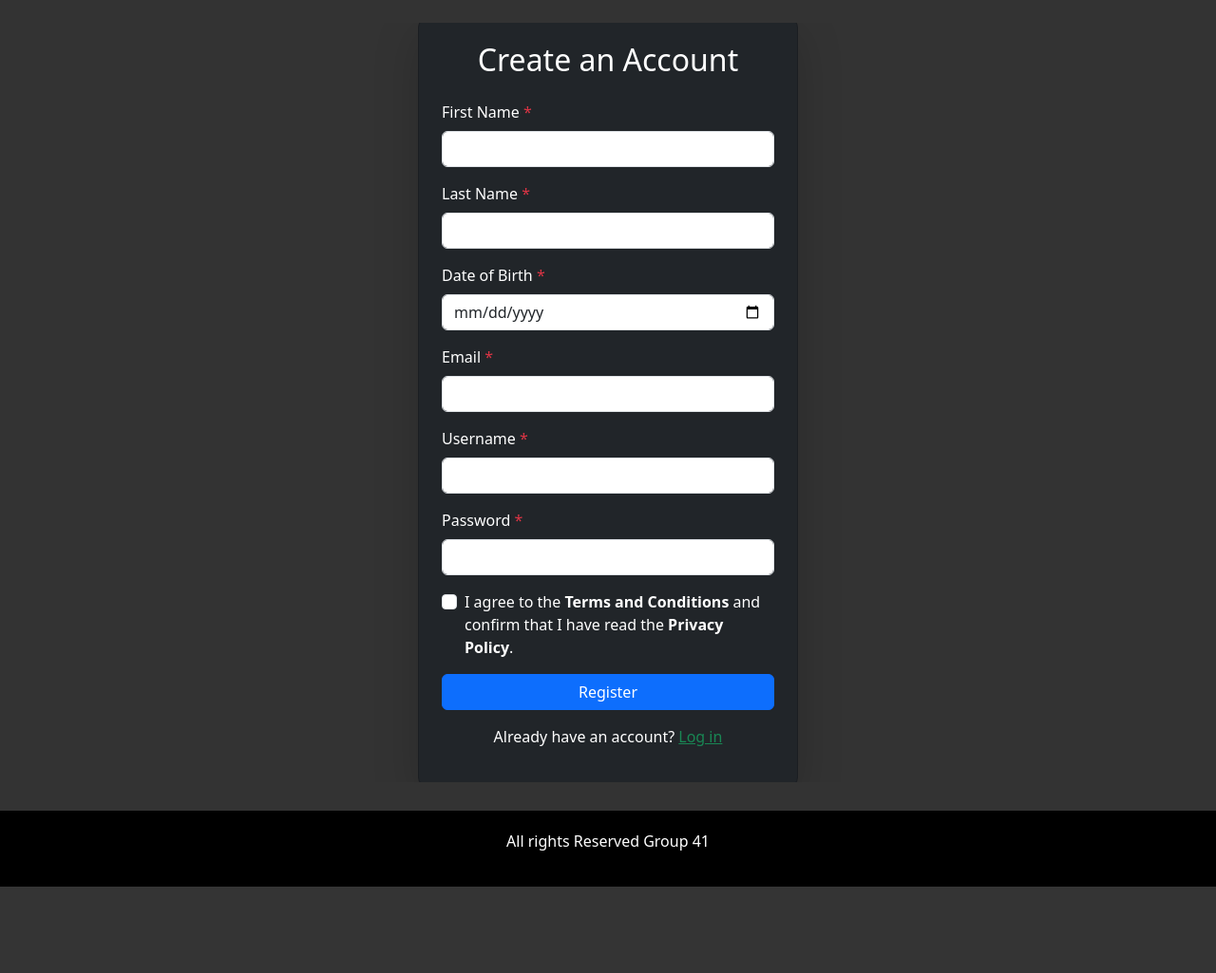
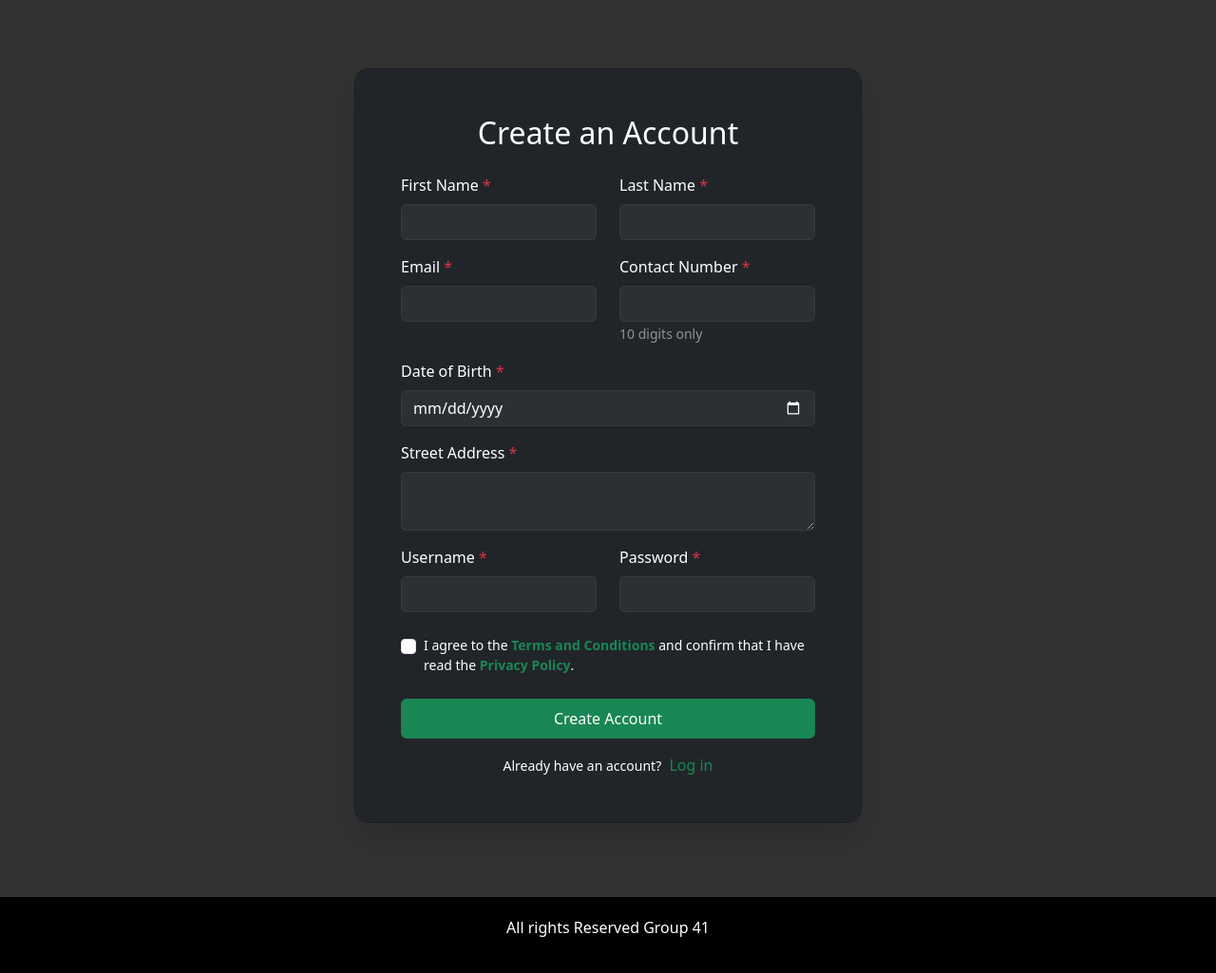
Before and after one commit to webdevelopment207/iab207-Demo, a Flask app: page /register in a window 1280 px wide. Shown: the part 56-1081 px from the top of the page at 95% size. Before the commit the page ends 990 px from the top, so only its background shows below. Run offline with Flask 3, Linux system fonts and the light colour scheme.

Commit message:
Add address + contact collcetion, modify db, fix form

```diff
--- /dev/null
+++ b/dropdb.py
@@ -0,0 +1,6 @@
+# In Python console or script
+from index import create_app, db
+app = create_app()
+with app.app_context():
+    db.drop_all()
+    db.create_all()
--- a/index/models.py
+++ b/index/models.py
@@ -13,6 +13,8 @@ class User(UserMixin, db.Model):  # Inherit from UserMixin
     password = db.Column(db.String(200), nullable=False)  # For storing hashed passwords
     bio = db.Column(db.Text, nullable=True)  # Optional field for user bio
     created_at = db.Column(db.DateTime, default=datetime.utcnow)  # Track creation time
+    contact_number = db.Column(db.String(20), nullable=False)
+    street_address = db.Column(db.String(200), nullable=False)
 
     def __repr__(self):
         return f'<User {self.username}>'
--- a/index/templates/register.html
+++ b/index/templates/register.html
@@ -1,51 +1,121 @@
 {% extends "base.html" %}
+{% block title %}Register - realTickets{% endblock %}
+{% block content %}
 
-{% block title %}Register - realTickets{% endblock %}
+<div class="container py-5">
+    <div class="row justify-content-center">
+        <div class="col-12 col-md-8 col-lg-6">
+            <div class="card bg-dark text-white shadow-lg" style="border-radius: 15px;">
+                <div class="card-body p-4 p-md-5">
+                    <h2 class="text-center mb-4">Create an Account</h2>
 
-{% block content %}
-<div class="d-flex justify-content-center align-items-center vh-100">
-    <div class="card p-4 text-white bg-dark shadow-lg" style="max-width: 400px; width: 100%; border-radius: 10px;">
-        <h2 class="text-center mb-4">Create an Account</h2>
-        <form method="POST" action="{{ url_for('main.register') }}">
-            <div class="mb-3">
-                <label for="firstName" class="form-label">First Name <span class="text-danger">*</span></label>
-                <input type="text" class="form-control" id="firstName" name="first_name" required>
+                    <form method="POST">
+                        <div class="row">
+                            <!-- Name Fields Side by Side -->
+                            <div class="col-md-6 mb-3">
+                                <label for="first_name" class="form-label">First Name <span class="text-danger">*</span></label>
+                                <input type="text" class="form-control" id="first_name" name="first_name" required>
                             </div>
-            <div class="mb-3">
-                <label for="lastName" class="form-label">Last Name <span class="text-danger">*</span></label>
-                <input type="text" class="form-control" id="lastName" name="last_name" required>
+
+                            <div class="col-md-6 mb-3">
+                                <label for="last_name" class="form-label">Last Name <span class="text-danger">*</span></label>
+                                <input type="text" class="form-control" id="last_name" name="last_name" required>
                             </div>
+                        </div>
+
+                        <div class="row">
+                            <!-- Contact Info Side by Side -->
+                            <div class="col-md-6 mb-3">
+                                <label for="email" class="form-label">Email <span class="text-danger">*</span></label>
+                                <input type="email" class="form-control" id="email" name="email" required>
+                            </div>
+
+                            <div class="col-md-6 mb-3">
+                                <label for="contact_number" class="form-label">Contact Number <span class="text-danger">*</span></label>
+                                <input type="tel" class="form-control" id="contact_number" name="contact_number"
+                                       pattern="[0-9]{10}" title="Please enter a valid 10-digit phone number" required>
+                                <small class="text-white-50">10 digits only</small>
+                            </div>
+                        </div>
+
                         <div class="mb-3">
                             <label for="dob" class="form-label">Date of Birth <span class="text-danger">*</span></label>
                             <input type="date" class="form-control" id="dob" name="dob" required>
                         </div>
+
                         <div class="mb-3">
-                <label for="email" class="form-label">Email <span class="text-danger">*</span></label>
-                <input type="email" class="form-control" id="email" name="email" required>
+                            <label for="street_address" class="form-label">Street Address <span class="text-danger">*</span></label>
+                            <textarea class="form-control" id="street_address" name="street_address" rows="2" required></textarea>
                         </div>
-            <div class="mb-3">
+
+                        <div class="row">
+                            <!-- Login Credentials Side by Side -->
+                            <div class="col-md-6 mb-3">
                                 <label for="username" class="form-label">Username <span class="text-danger">*</span></label>
                                 <input type="text" class="form-control" id="username" name="username" required>
                             </div>
-            <div class="mb-3">
+
+                            <div class="col-md-6 mb-3">
                                 <label for="password" class="form-label">Password <span class="text-danger">*</span></label>
-                <input type="password" class="form-control" id="password" name="password" required
-                    onkeyup="checkPasswordStrength()">
+                                <input type="password" class="form-control" id="password" name="password" required>
                                 <div id="passwordStrength" class="mt-2"></div>
                             </div>
-            <!-- Terms and Conditions Checkbox -->
-            <div class="form-check mb-3">
-                <input class="form-check-input" type="checkbox" id="termsConditions" onclick="toggleButton()" required>
-                <label class="form-check-label" for="termsConditions">
-                    I agree to the <strong>Terms and Conditions</strong> and confirm that I have read the
-                    <strong>Privacy Policy</strong>.
+                        </div>
+
+                        <div class="form-check mb-4">
+                            <input type="checkbox" class="form-check-input" id="terms" required>
+                            <label class="form-check-label small" for="terms">
+                                I agree to the <strong class="text-success">Terms and Conditions</strong> and confirm that I have read the <strong class="text-success">Privacy Policy</strong>.
                             </label>
                         </div>
-            <button type="submit" class="btn btn-primary w-100">Register</button>
-            <p class="text-center mt-3">Already have an account? <a href="{{ url_for('main.login') }}"
-                    class="text-success">Log in</a></p>
+
+                        <button type="submit" class="btn btn-success w-100 py-2 mb-3">Create Account</button>
+
+                        <div class="text-center">
+                            <span class="small">Already have an account?</span>
+                            <a href="{{ url_for('main.login') }}" class="text-success text-decoration-none ms-1">Log in</a>
+                        </div>
                     </form>
-
                 </div>
             </div>
+        </div>
+    </div>
+</div>
+
+<style>
+    /* Custom styles */
+    .form-control {
+        background-color: rgba(255, 255, 255, 0.05);
+        border: 1px solid rgba(255, 255, 255, 0.1);
+        color: white;
+    }
+
+    .form-control:focus {
+        background-color: rgba(255, 255, 255, 0.1);
+        border-color: #198754;
+        color: white;
+        box-shadow: 0 0 0 0.25rem rgba(25, 135, 84, 0.25);
+    }
+
+    .form-control::placeholder {
+        color: rgba(255, 255, 255, 0.5);
+    }
+
+    /* Style for date input */
+    input[type="date"]::-webkit-calendar-picker-indicator {
+        filter: invert(1);
+    }
+
+    /* Custom checkbox style */
+    .form-check-input:checked {
+        background-color: #198754;
+        border-color: #198754;
+    }
+
+    .form-check-input:focus {
+        border-color: #198754;
+        box-shadow: 0 0 0 0.25rem rgba(25, 135, 84, 0.25);
+    }
+</style>
+
 {% endblock %}
```
Also changed, not shown: index/register.py (+34 -27 lines), instance/users.db. Lines whose indentation alone changed are shown as unchanged.
